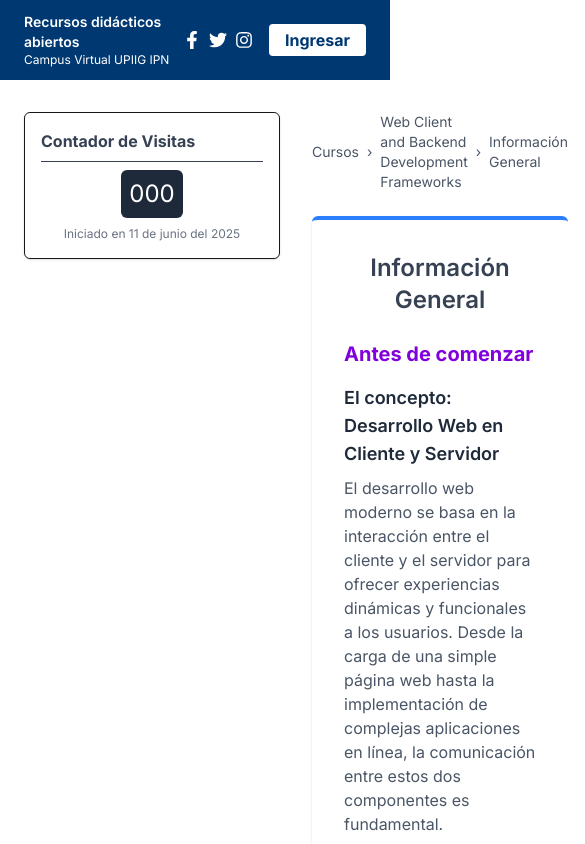
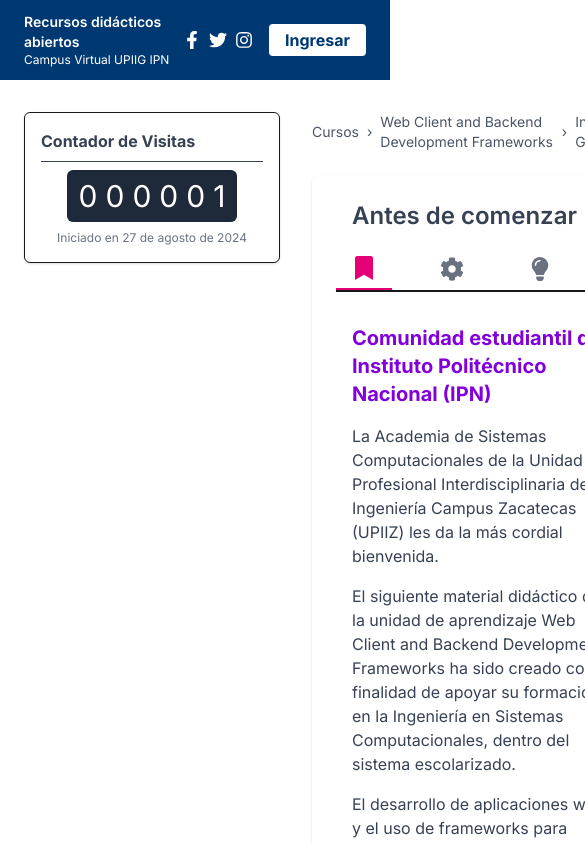
Before and after one commit to Alonso692-web/poli-libro-web-2-ep, a Next.js app: page /info-general in a window 390 px wide. Shown: the top 844 px of the page, 585 px wide, since content can reach past the window. Built offline with nearby package versions, Linux system fonts and the light colour scheme.

Commit message:
V1.1 agregar contenidos a las secciones

```diff
--- a/src/app/info-general/page.js
+++ b/src/app/info-general/page.js
@@ -3,16 +3,16 @@
 import Breadcrumb from '@/components/Breadcrumb';
 import Link from 'next/link';
 import { courseData } from '@/courseData';
-import Image from 'next/image';
-
-const breadcrumbItems = [
-    { name: 'Cursos', href: '/' },
-    { name: courseData.title, href: '/' },
-    { name: 'Información General', href: '/info-general' }
-];
+import InfoTabs from '@/components/InfoTabs'; // ¡Importamos nuestro nuevo componente!
 
 export default function InfoGeneralPage() {
     const info = courseData.generalInfo;
+
+    const breadcrumbItems = [
+        { name: 'Cursos', href: '/' },
+        { name: courseData.title, href: '/' },
+        { name: info.title, href: `/${info.slug}` }
+    ];
 
     return (
         <div className="container mx-auto px-6 py-8 flex gap-8">
@@ -20,27 +20,13 @@
             <div className="w-full">
                 <Breadcrumb items={breadcrumbItems} />
 
-                <div className="bg-white p-8 shadow-sm rounded-md border-t-4 border-blue-500">
-                    <h2 className="text-2xl font-semibold text-gray-700 mb-6 text-center">{info.title}</h2>
-
-                    <div className="border-b-2 border-dotted pb-6 mb-6">
-                        <h3 className="text-xl font-bold text-purple-700 mb-4">Antes de comenzar</h3>
-                        <h4 className="text-lg font-semibold text-gray-800 mb-2">{info.conceptTitle}</h4>
-                        <p className="text-gray-600">{info.introduction}</p>
-                    </div>
-
-                    <div className="flex flex-col md:flex-row gap-6 items-center">
-                        <div className="text-gray-700 space-y-4 flex-1">
-                            <h4 className="text-lg font-semibold text-gray-800">Acerca del Polilibro</h4>
-                            <p>{info.about}</p>
-                        </div>
-                        <div className="flex-shrink-0">
-                            <Image src="/images/bienvenidos.jpg" alt="Bienvenidos" width={400} height={250} className="rounded-md shadow-lg" />
-                        </div>
-                    </div>
+                <div className="bg-white p-6 shadow-sm rounded-md">
+                    <h2 className="text-2xl font-semibold text-gray-700 mb-4 ml-4">Antes de comenzar</h2>
+                    {/* Usamos el componente de pestañas y le pasamos los datos */}
+                    <InfoTabs tabs={info.tabs} />
                 </div>
 
-                {/* Navegación */}
+                {/* Navegación entre secciones */}
                 <nav className="flex justify-between items-center mt-8">
                     <Link href="/" className="text-blue-600 hover:underline">‹ SECCIÓN ANTERIOR</Link>
                     <Link href="/unidad-1" className="text-blue-600 hover:underline text-right">SECCIÓN SIGUIENTE ›<br />Unidad I</Link>
--- a/src/app/page.js
+++ b/src/app/page.js
@@ -5,27 +5,32 @@
 import Breadcrumb from '@/components/Breadcrumb';
 import { courseData } from '@/courseData';
 
-// Migas de pan para la página principal
+export default function HomePage() {
+  // Creamos una lista unificada de todas las secciones que queremos mostrar
+  const courseSections = [
+    courseData.generalInfo,
+    ...courseData.units
+  ];
+
   const breadcrumbItems = [
     { name: 'Cursos', href: '#' },
     { name: 'Polilibros', href: '#' },
     { name: courseData.title, href: '/' }
   ];
 
-export default function HomePage() {
   return (
     <div className="container mx-auto px-6 py-8 flex gap-8">
       <Sidebar />
       <div className="w-full">
         <Breadcrumb items={breadcrumbItems} />
 
-        {/* Banner principal del libro */}
-        <div className="relative mb-8">
+        {/* Banner principal del libro (como en la imagen) */}
+        <div className="relative mb-12">
           <Image
-            src="/banners/main-banner.jpg" // Necesitarás una imagen principal en public/banners/
-            alt="Banner principal del curso de Desarrollo Web"
+            src="/banners/main-banner.jpg"
+            alt="Banner principal"
             width={900}
-            height={350}
+            height={300}
             className="rounded-lg w-full object-cover"
           />
           <div className="absolute inset-0 bg-black bg-opacity-40 flex items-center justify-center rounded-lg">
@@ -36,12 +41,31 @@
           </div>
         </div>
 
-        {/* Navegación a la siguiente sección */}
-        <div className="text-right">
-          <Link href="/info-general" className="text-blue-600 hover:underline">
-            SECCIÓN SIGUIENTE <br />
-            Información General ›
+        {/* Contenedor para la lista de secciones del curso */}
+        <div className="space-y-10">
+          {courseSections.map((section) => (
+            <div key={section.slug}>
+              {/* Título de la sección (ej. "Información General", "Unidad I") */}
+              <h2 className="text-lg font-semibold text-gray-600 mb-1">{section.title}</h2>
+              {/* Subtítulo (ej. "Antes de comenzar", "Introducción al Desarrollo Web") */}
+              <h3 className="text-2xl text-purple-800 mb-3">{section.subtitle}</h3>
+
+              {/* El banner de la sección es un enlace a la página de detalles */}
+              <Link href={section.slug}>
+                <div className="block group">
+                  <Image
+                    src={section.banner}
+                    alt={section.subtitle}
+                    width={900}
+                    height={200}
+                    className="rounded-lg w-full h-48 object-cover shadow-md group-hover:opacity-90 transition-opacity"
+                  />
+                </div>
               </Link>
+              {/* Texto pequeño debajo del banner */}
+              <p className="text-right text-xs text-gray-500 mt-1 px-2">{section.subtext}</p>
+            </div>
+          ))}
         </div>
       </div>
     </div>
--- /dev/null
+++ b/src/components/InfoTabs.js
@@ -0,0 +1,40 @@
+// src/components/InfoTabs.js
+"use client";
+
+import { useState } from 'react';
+
+const InfoTabs = ({ tabs }) => {
+    const [activeTab, setActiveTab] = useState(tabs[0].id);
+    const activeTabData = tabs.find(tab => tab.id === activeTab);
+
+    return (
+        <div>
+            <div className="flex items-center border-b-2 mb-4 space-x-8">
+                {tabs.map(tab => {
+                    const isActive = tab.id === activeTab;
+                    return (
+                        <button
+                            key={tab.id}
+                            onClick={() => setActiveTab(tab.id)}
+                            className={`py-2 px-4 text-2xl transition-colors duration-200 ${isActive
+                                    ? 'text-pink-600 border-b-2 border-pink-600'
+                                    : 'text-gray-500 hover:text-gray-800'
+                                }`}
+                            title={tab.title}
+                        >
+                            {/* ---- ¡AQUÍ ESTÁ LA CORRECCIÓN! ---- */}
+                            {/* Renderizamos el icono directamente, porque ya es JSX */}
+                            {tab.icon}
+                        </button>
+                    );
+                })}
+            </div>
+
+            <div className="p-4 min-h-[300px]">
+                {activeTabData ? activeTabData.content : <p>Selecciona una sección.</p>}
+            </div>
+        </div>
+    );
+};
+
+export default InfoTabs;
--- a/src/components/Sidebar.js
+++ b/src/components/Sidebar.js
@@ -1,17 +1,56 @@
 // src/components/Sidebar.js
+"use client";
+
+import { useState, useEffect } from 'react';
+
 const Sidebar = () => {
+    const [visits, setVisits] = useState(0);
+
+    useEffect(() => {
+        // Obtenemos el contador actual del localStorage.
+        let currentCount = localStorage.getItem('polilibroVisitCounter');
+
+        if (currentCount === null) {
+            // SI NO HAY NADA GUARDADO (es la primera visita):
+            // ¡AQUÍ ESTÁ EL CAMBIO! Iniciamos en 0.
+            currentCount = 0;
+        } else {
+            // Si ya ha visitado, lo convertimos a número.
+            currentCount = parseInt(currentCount, 10);
+        }
+
+        // Incrementamos el contador para la visita ACTUAL.
+        const newCount = currentCount + 1;
+
+        // Guardamos el nuevo valor para la próxima visita.
+        localStorage.setItem('polilibroVisitCounter', newCount.toString());
+
+        // Actualizamos el estado para mostrar el nuevo número en pantalla.
+        setVisits(newCount);
+
+    }, []);
+
+    // Formatear el número para que siempre tenga 6 dígitos.
+    const formattedVisits = String(visits).padStart(6, '0').split('');
+
     return (
         <aside className="w-64 space-y-6 flex-shrink-0">
             <div className="border p-4 rounded-md bg-white shadow-sm">
                 <h3 className="font-bold text-gray-700 border-b pb-2 mb-2">Contador de Visitas</h3>
                 <div className="text-center">
-                    <div className="bg-gray-800 text-white text-2xl font-mono inline-flex p-2 rounded-md">
-                        <span>0</span><span>0</span><span>0</span>
+                    <div className="bg-gray-800 text-white text-3xl font-mono inline-flex p-2 rounded-md shadow-inner">
+                        {visits > 0 ? (
+                            formattedVisits.map((digit, index) => (
+                                <span key={index} className="px-1">{digit}</span>
+                            ))
+                        ) : (
+                            // Este es un estado inicial antes de que useEffect se ejecute
+                            <span className="px-1">000000</span>
+                        )}
                     </div>
-                    <p className="text-xs text-gray-500 mt-2">Iniciado en 11 de junio del 2025</p>
+                    <p className="text-xs text-gray-500 mt-2">Iniciado en 27 de agosto de 2024</p>
                 </div>
             </div>
-            {/* Puedes agregar más elementos de la barra lateral aquí */}
         </aside>
     );
 };
--- a/src/courseData.js
+++ b/src/courseData.js
@@ -1,25 +1,143 @@
 // src/courseData.js
+// Las importaciones de iconos y de Image permanecen igual
+import { FaBookmark, FaBook, FaCog, FaLightbulb, FaBullseye, FaListAlt, FaTable, FaCheckCircle } from 'react-icons/fa';
+import { VscSymbolStructure } from "react-icons/vsc";
+import { MdPending } from "react-icons/md";
+import Image from 'next/image';
+
+// BienvenidaContent no cambia
+const BienvenidaContent = () => (
+    <div className="flex flex-col md:flex-row gap-8 items-center">
+        <div className="text-gray-700 space-y-4 flex-1 prose max-w-none">
+            <h4 className="text-xl font-bold text-purple-700">Comunidad estudiantil del Instituto Politécnico Nacional (IPN)</h4>
+            <p>La Academia de Sistemas Computacionales de la Unidad Profesional Interdisciplinaria de Ingeniería Campus Zacatecas (UPIIZ) les da la más cordial bienvenida.</p>
+            <p>El siguiente material didáctico de la unidad de aprendizaje Web Client and Backend Development Frameworks ha sido creado con la finalidad de apoyar su formación en la Ingeniería en Sistemas Computacionales, dentro del sistema escolarizado.</p>
+            <p>El desarrollo de aplicaciones web y el uso de frameworks para clientes y servidores son fundamentales en el ámbito de la ingeniería de software. Estos conocimientos permiten diseñar, implementar y desplegar soluciones tecnológicas modernas, asegurando eficiencia, escalabilidad y seguridad en entornos digitales.</p>
+            <p>Este recurso en forma de polilibro pretende ser sencillo en su lenguaje y con explicaciones claras, sin demeritar su nivel académico. A través de este material, explorarán arquitecturas de desarrollo web, la implementación de APIs, el desarrollo de aplicaciones del lado del cliente y del servidor, así como el uso de servidores y contenedores en la nube, con el objetivo de fortalecer sus competencias en el desarrollo de software.</p>
+        </div>
+        <div className="flex-shrink-0">
+            <Image src="/images/bienvenidos.jpg" alt="Bienvenidos" width={400} height={250} className="rounded-md shadow-lg" />
+        </div>
+    </div>
+);
+
+
 export const courseData = {
     title: "Web Client and Backend Development Frameworks",
     instructor: "Efraín Arredondo Morales",
+    generalInfo: {
+        slug: "info-general",
+        title: "Información General",
+        subtitle: "Antes de comenzar",
+        banner: "/banners/info.jpg",
+        subtext: "Introducción al curso y conceptos clave.",
+        tabs: [
+            {
+                id: 'bienvenida',
+                icon: <FaBookmark />,
+                title: "Bienvenida",
+                content: <BienvenidaContent />
+            },
+            {
+                id: 'tecnologia',
+                icon: <FaCog />,
+                title: "Complementos tecnológicos",
+                content: (<div className="prose max-w-none">...</div>)
+            },
+            {
+                id: 'concepto',
+                icon: <FaLightbulb />,
+                title: "Concepto Clave",
+                content: (<div className="prose max-w-none">...</div>)
+            },
+            {
+                id: 'objetivo',
+                icon: <FaBullseye />,
+                title: "Objetivo General",
+                content: (<div className="prose max-w-none">...</div>)
+            },
+            {
+                id: 'organizacion',
+                icon: <VscSymbolStructure />,
+                title: "contenido",
+                content: (<div className="prose max-w-none">...</div>)
+            },
+            {
+                id: 'estructura',
+                icon: <FaListAlt />,
+                title: "Organización del Polilibro",
+                content: (<div className="prose max-w-none">...</div>)
+            },
+            {
+                id: 'evaluacion',
+                icon: <FaCheckCircle />,
+                title: "Tabla de Evaluación",
+                content: (<div className="prose max-w-none">...</div>)
+            },
+            {
+                id: 'actividades',
+                icon: <FaTable />,
+                title: "Rúbrica de Actividades",
+                content: (<div className="prose max-w-none">...</div>)
+            },
+            {
+                id: 'bibliografia',
+                icon: <FaBook />,
+                title: "Bibliografía recomendada",
+                content: (<div className="prose max-w-none">...</div>)
+            },
+            {
+                id: 'acerca',
+                icon: <MdPending />,
+                title: "Acerca del polilibro",
+                content: (<div className="prose max-w-none">...</div>)
+            },
+
+        ]
+    },
     units: [
         {
             id: 1,
-            slug: "unidad-1",
-            title: "Introducción al Desarrollo Web",
-            banner: "/banners/intro.jpg", // Asegúrate de tener esta imagen en public/banners/
+            slug: "unidad-1", // SIN BARRA
+            title: "Unidad I",
+            subtitle: "Introducción al Desarrollo Web",
+            banner: "/banners/intro.jpg",
+            subtext: "Arquitectura, protocolos y diferencias entre frontend y backend.",
             content: [
                 "Arquitectura cliente-servidor",
                 "Protocolos HTTP y WebSockets",
                 "Diferencias entre desarrollo frontend y backend",
             ]
         },
-        // No necesitamos las otras unidades por ahora
+        {
+            id: 2,
+            slug: "unidad-2",
+            title: "Unidad II",
+            subtitle: "Frameworks de Desarrollo en Cliente",
+            banner: "/banners/frontend.jpg",
+            subtext: "Arquitectura, protocolos y diferencias entre frontend y backend.",
+            content: [
+                "Arquitectura cliente-servidor",
+                "Protocolos HTTP y WebSockets",
+                "Diferencias entre desarrollo frontend y backend",
+            ]
+        },
+        {
+            id: 3,
+            slug: "unidad-3",
+            title: "Unidad III",
+            subtitle: "Desarrollo en el Servidor",
+            banner: "/banners/frontend.jpg",
+            subtext: "Arquitectura, protocolos y diferencias entre frontend y backend.",
+            content: [
+                "Introducción a Node.js, Django, Laravel y Spring Boot",
+                "Creación de controladores y modelos de datos",
+                "Conexión con bases de datos SQL y NoSQL",
+                "Ejercicio: Construir una API REST con Express.js y MongoDB",
+            ]
+        },
     ],
-    generalInfo: {
-        title: "Información General",
-        conceptTitle: "El concepto: Desarrollo Web en Cliente y Servidor",
-        introduction: "El desarrollo web moderno se basa en la interacción entre el cliente y el servidor para ofrecer experiencias dinámicas y funcionales a los usuarios. Desde la carga de una simple página web hasta la implementación de complejas aplicaciones en línea, la comunicación entre estos dos componentes es fundamental.",
-        about: "Este material didáctico está estructurado para abordar de manera progresiva los conceptos esenciales del desarrollo web tanto en el cliente como en el servidor. Se iniciará con una introducción a la arquitectura cliente-servidor, explicando los protocolos HTTP y WebSockets, fundamentales para la comunicación entre ambos entornos."
-    }
 };
+
+// Nota: He acortado el contenido de las pestañas por brevedad, pero la estructura es la misma.
+// Asegúrate de que todo tu contenido esté dentro del JSX.
```
Also changed, not shown: public/images/bienvenidos.jpg (added). Lines whose indentation alone changed are shown as unchanged.
